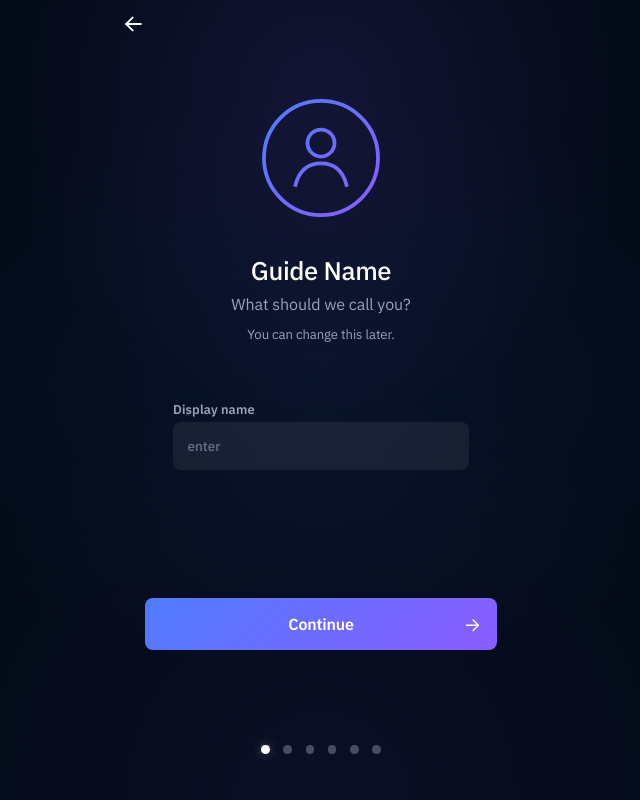
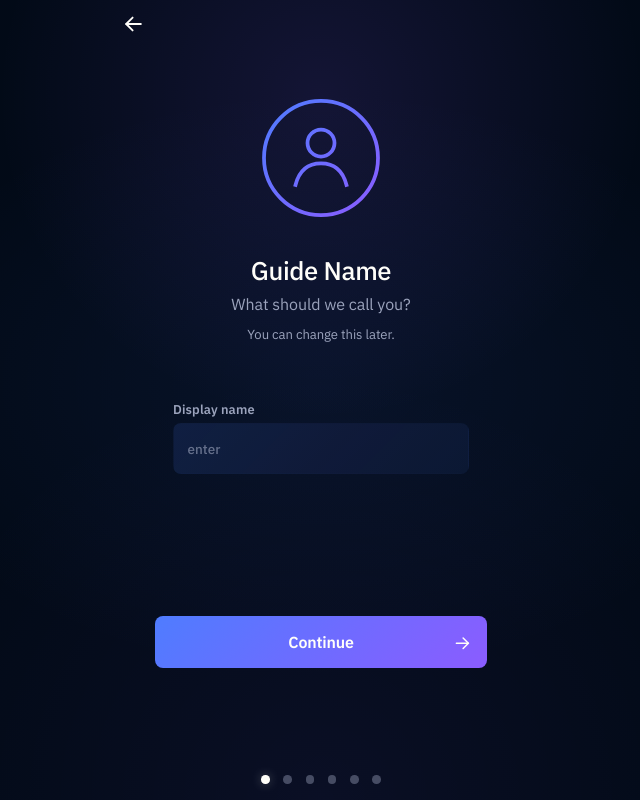
Before and after one commit to Outflo-dev/outflo-v2, a Next.js app: page /guide-name in a window 1280 px wide. Shown: the whole page, without its empty margins (319-959 px from the left). Built offline with nearby package versions, Linux system fonts and the light colour scheme.

Commit message:
Microtune Create Account composition

```diff
--- a/src/components/onboarding/page/internal/action/module/style/action.frame.module.css
+++ b/src/components/onboarding/page/internal/action/module/style/action.frame.module.css
@@ -4,17 +4,17 @@
    Scope: Own primary-action participation within the onboarding page composition
    Last Updated:
    - date: 2026-08-12
-   - note: widen the canonical onboarding action frame while preserving vertical rhythm
+   - note: align the canonical onboarding action with form measure and lower its placement
    ========================================================== */
 
 .frame {
     position: relative;
     z-index: 1;
 
-    width: calc(100% - 0.5rem);
-    max-width: 22rem;
+    width: calc(100% - 1.25rem);
+    max-width: 20.75rem;
 
-    margin: 0.9rem auto 0;
+    margin: 1.75rem auto 0;
 
     flex: 0 0 auto;
 }
--- a/src/components/onboarding/page/internal/progress/module/style/progress.frame.module.css
+++ b/src/components/onboarding/page/internal/progress/module/style/progress.frame.module.css
@@ -13,7 +13,7 @@
 
     width: 100%;
 
-    margin-top: 1.18rem;
+    margin-top: 1.95rem;
 
     flex: 0 0 auto;
 }
--- a/src/compositions/onboarding/internal/controls/surface/module/construction/surface.box.module.css
+++ b/src/compositions/onboarding/internal/controls/surface/module/construction/surface.box.module.css
@@ -9,7 +9,7 @@
 
 .surface {
     width: 100%;
-    min-height: 3rem;
+    min-height: 3.15rem;
 
     box-sizing: border-box;
 }
--- a/src/compositions/onboarding/internal/controls/surface/module/style/surface.paint.module.css
+++ b/src/compositions/onboarding/internal/controls/surface/module/style/surface.paint.module.css
@@ -4,14 +4,32 @@
    Scope: Own the canonical default appearance shared by onboarding control surfaces
    Last Updated:
    - date: 2026-08-12
-   - note: establish the quiet theme-responsive onboarding control surface
+   - note: resolve onboarding controls as restrained midnight-blue surfaces with thematic sheen
    ========================================================== */
 
 .surface {
-    background:
-        color-mix(in srgb,
-            var(--color-foreground-primary) 7%,
-            transparent);
+    background-color:
+        color-mix(
+            in srgb,
+            var(--color-accent-primary) 12%,
+            var(--color-surface-primary)
+        );
+
+    background-image:
+        linear-gradient(
+            135deg,
+            color-mix(
+                in srgb,
+                var(--color-accent-primary) 7%,
+                transparent
+            ) 0%,
+            color-mix(
+                in srgb,
+                var(--color-accent-secondary) 3%,
+                transparent
+            ) 55%,
+            transparent 100%
+        );
 
     border-color: transparent;
 }
--- a/src/compositions/onboarding/internal/forms/fields/text/module/construction/text.label.module.css
+++ b/src/compositions/onboarding/internal/forms/fields/text/module/construction/text.label.module.css
@@ -8,5 +8,5 @@
    ========================================================== */
 
 .label {
-    margin-bottom: 0.3rem;
+    margin-bottom: 0.42rem;
 }
```
